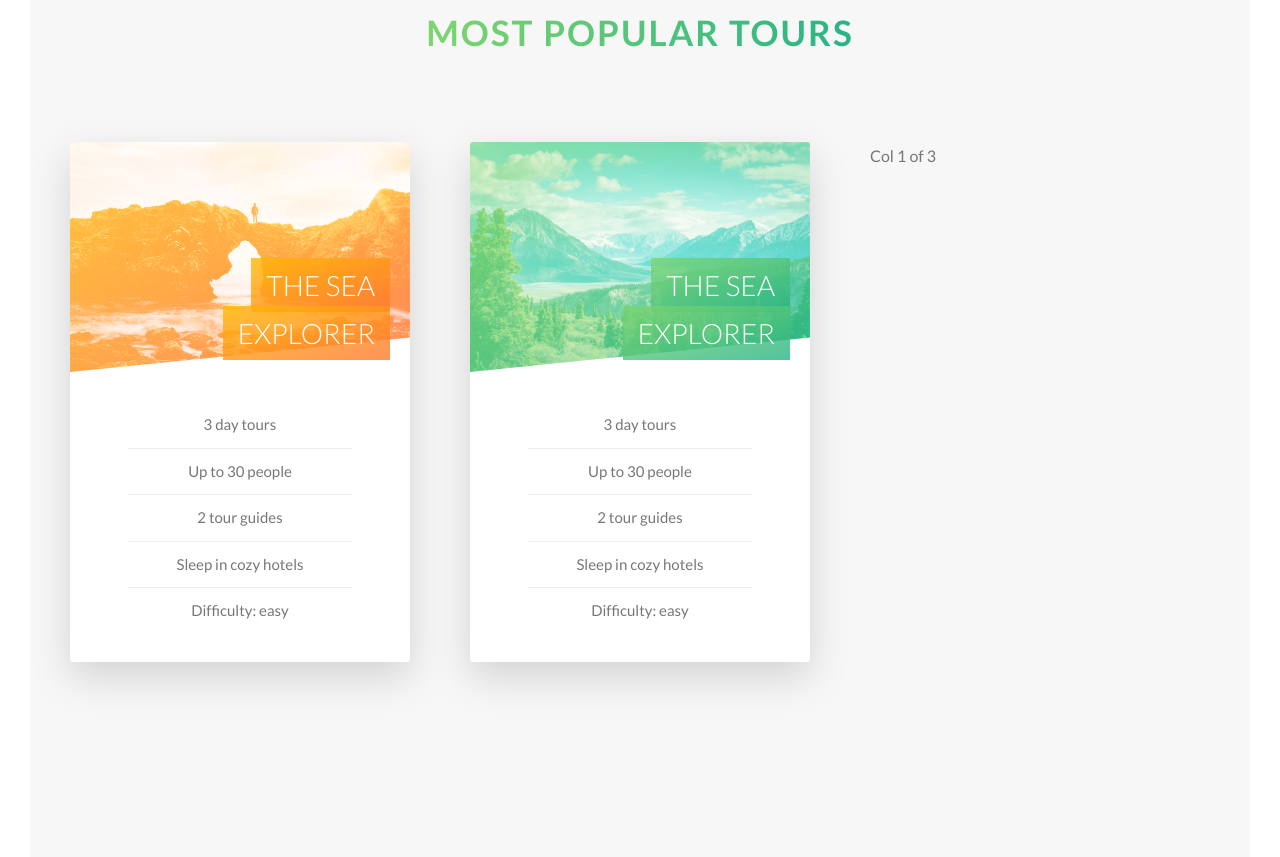
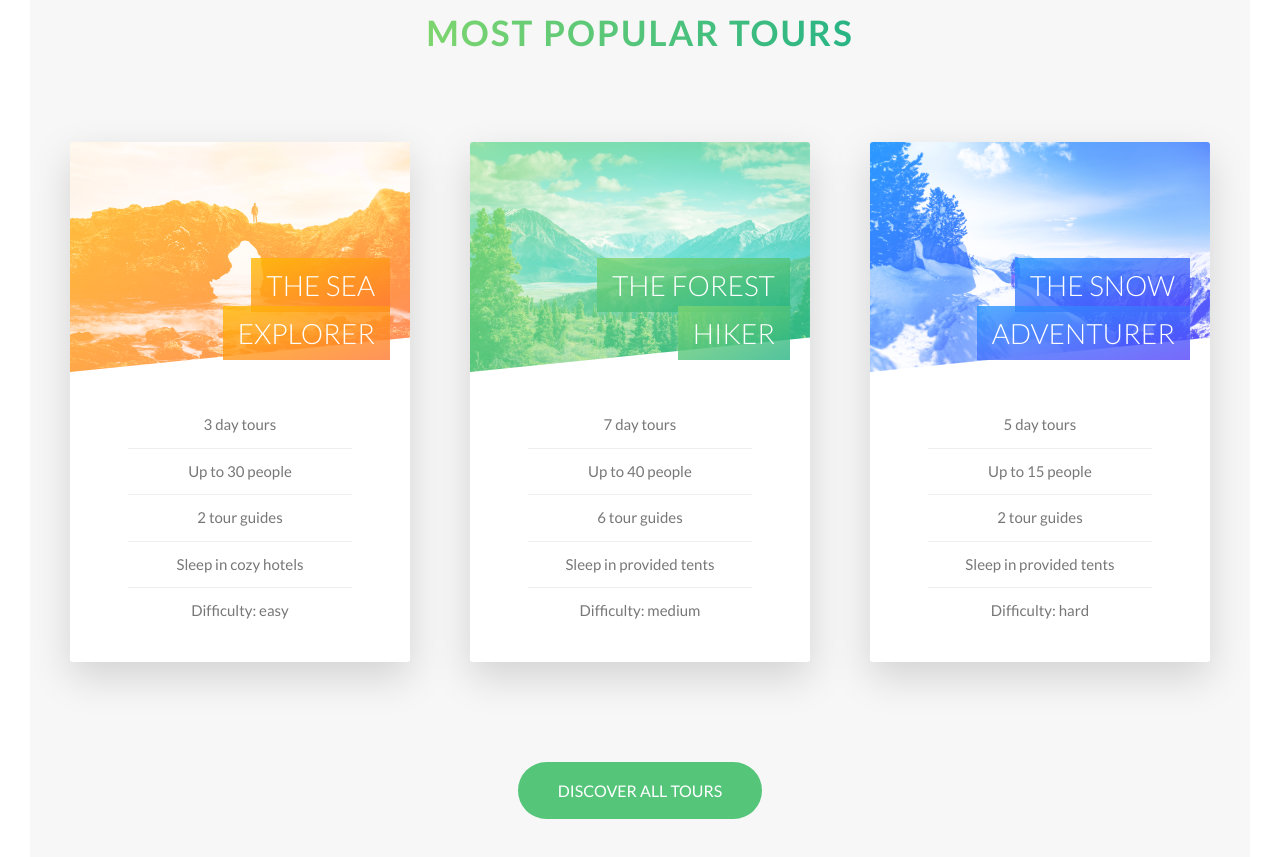
Before and after one commit to kerbasi/JonasAdvCSS, a website: page Natours/index.html in a window 1280 px wide. Shown: the part 2489-3346 px from the top of the page. Drawn offline with Linux system fonts and the light colour scheme.

Commit message:
Finish tours sections

```diff
--- a/Natours/index.html
+++ b/Natours/index.html
@@ -128,15 +128,15 @@
           <div class="card">
             <div class="card__side card__side_type_face">
               <div class="card__picture card__picture_type_img-2">&nbsp;</div>
-              <h4 class="card__heading"><span class="card__heading-span card__heading-span_type_2">The sea
-                  explorer</span></h4>
+              <h4 class="card__heading"><span class="card__heading-span card__heading-span_type_2">The forest
+                  hiker</span></h4>
               <div class="card__details">
                 <ul>
-                  <li>3 day tours</li>
-                  <li>Up to 30 people</li>
-                  <li>2 tour guides</li>
-                  <li>Sleep in cozy hotels</li>
-                  <li>Difficulty: easy</li>
+                  <li>7 day tours</li>
+                  <li>Up to 40 people</li>
+                  <li>6 tour guides</li>
+                  <li>Sleep in provided tents</li>
+                  <li>Difficulty: medium</li>
                 </ul>
               </div>
             </div>
@@ -144,15 +144,47 @@
               <div class="card__cta">
                 <div class="card__price-box">
                   <p class="card__price-only">Only</p>
-                  <p class="card__price-value">$297</p>
+                  <p class="card__price-value">$497</p>
                 </div>
                 <a href="#" class="btn btn_type_white btn_type_animated">Book now!</a>
               </div>
             </div>
           </div>
         </div>
-        <div class="col-1-of-3">Col 1 of 3</div>
+        <div class="col-1-of-3">
+          <div class="card">
+            <div class="card__side card__side_type_face">
+              <div class="card__picture card__picture_type_img-3">&nbsp;</div>
+              <h4 class="card__heading"><span class="card__heading-span card__heading-span_type_3">The snow
+                  adventurer</span></h4>
+              <div class="card__details">
+                <ul>
+                  <li>5 day tours</li>
+                  <li>Up to 15 people</li>
+                  <li>2 tour guides</li>
+                  <li>Sleep in provided tents</li>
+                  <li>Difficulty: hard</li>
+                </ul>
+              </div>
+            </div>
+            <div class="card__side card__side_type_back card__side_type_back-3">
+              <div class="card__cta">
+                <div class="card__price-box">
+                  <p class="card__price-only">Only</p>
+                  <p class="card__price-value">$897</p>
+                </div>
+                <a href="#" class="btn btn_type_white btn_type_animated">Book now!</a>
+              </div>
+            </div>
+          </div>
+        </div>
       </div>
+      </div>
+
+      <div class="u-center-text u-margin-top-huge">
+        <a href="#" class="btn btn_type_green">Discover all tours</a>
+      </div>
+
     </section>
   </main>
 
--- a/Natours/sass/base/_utilities.scss
+++ b/Natours/sass/base/_utilities.scss
@@ -3,3 +3,5 @@
 .u-margin-bottom-small {margin-bottom: 1.5rem;}
 .u-margin-bottom-medium {margin-bottom: 4rem;}
 .u-margin-bottom-large {margin-bottom: 8rem;}
+.u-margin-top-large {margin-top: 8rem;}
+.u-margin-top-huge {margin-top: 10rem;}
--- a/Natours/sass/components/_button.scss
+++ b/Natours/sass/components/_button.scss
@@ -31,6 +31,16 @@
 
     &::after {
       background-color: $color-white;
+    }
+  }
+
+  &_type_green {
+    background-color: $color-primary;
+    color: $color-white;
+
+
+    &::after {
+      background-color: $color-primary-dark;
     }
   }
 
--- a/Natours/sass/components/_card.scss
+++ b/Natours/sass/components/_card.scss
@@ -6,6 +6,7 @@
   perspective: 150rem;
   -moz-perspective: 150rem;
   -webkit-perspective: 150rem;
+  transform-style: preserve-3d;
 
   &__side {
     height: 52rem;
@@ -17,7 +18,6 @@
     backface-visibility: hidden;
     border-radius: 3px;
     box-shadow: 0 1.5rem 4rem rgba($color-black, 0.15);
-    transform-style: preserve-3d;
     overflow: hidden;
 
     &_type_face{
--- a/Natours/sass/components/_composition.scss
+++ b/Natours/sass/components/_composition.scss
@@ -28,8 +28,10 @@
       width: 65%;
       transform: scale(1.1) translateY(-1rem);
       box-shadow: 0 1.5rem 4rem rgba($color-black, 0.4);
-      border: 10px solid $color-primary-dark;
-      padding: 1rem;
+      // border: 10px solid $color-primary-dark;
+      // padding: 1rem;
+      outline: 1rem solid $color-primary-dark;
+      outline-offset: 2rem;
       z-index: 20;
     }
   }
--- a/Natours/sass/pages/_home.scss
+++ b/Natours/sass/pages/_home.scss
@@ -23,6 +23,6 @@
 
 .section-tours {
   background-color: $color-gray-light-1;
-  padding: 25rem 0;
+  padding: 25rem 0 15rem 0;
   margin-top: -12vh;
 }
```
Also changed, not shown: Natours/css/style.css.
